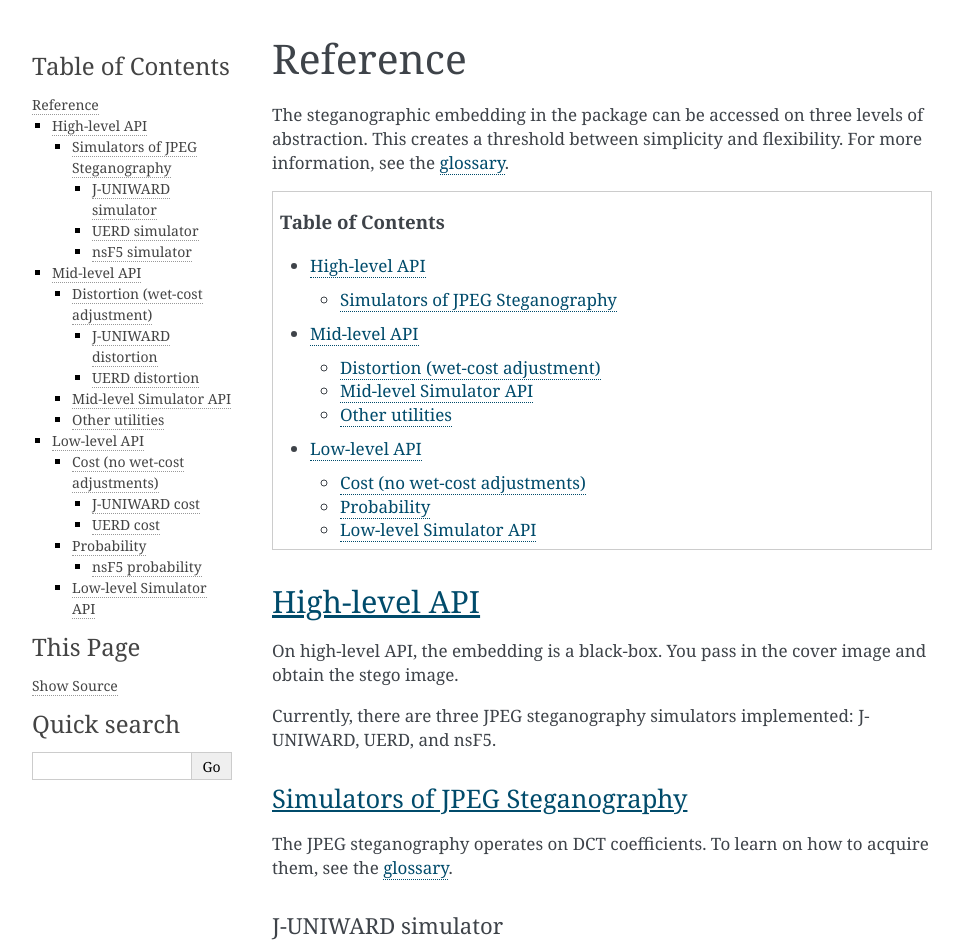
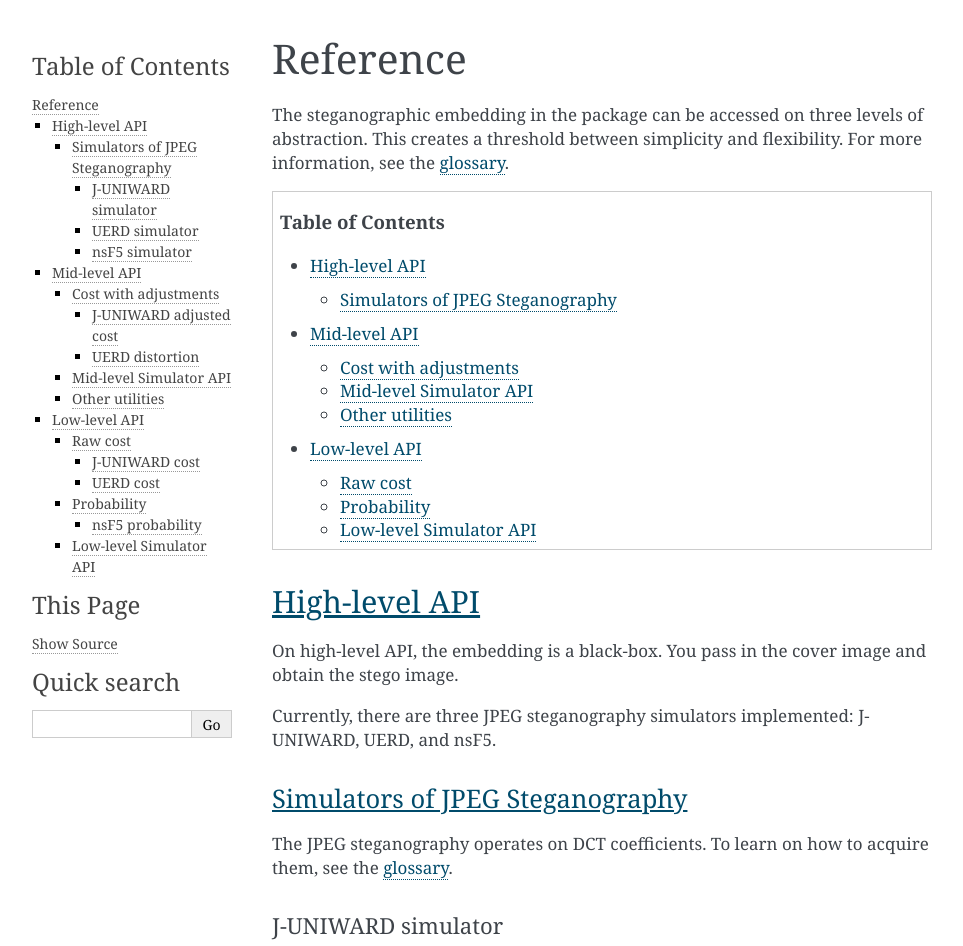
Before and after one commit to uibk-uncover/conseal, a Sphinx documentation site: the page built from docs/reference.rst, in a window 1280 px wide and 1400 px high, cut to the strip 0-946 px from the top of the window. Shown: the whole strip, without its empty margins (148-1111 px from the left). Built offline with Sphinx 7.4.7, drawn with Linux system fonts in a browser that asks for light colours; some of the changed text lies outside the part shown.

Commit message:
cost renamed in docs

```diff
--- a/docs/glossary.rst
+++ b/docs/glossary.rst
@@ -64,8 +64,8 @@ Sublattice simulator
 *Will be added in the future*
 
 
-Distortion functions
---------------------
+Cost functions
+--------------
 
 Uniform Embedding Revisited Distortion (UERD)
 ^^^^^^^^^^^^^^^^^^^^^^^^^^^^^^^^^^^^^^^^^^^^^
--- a/docs/reference.rst
+++ b/docs/reference.rst
@@ -52,18 +52,18 @@ Mid-level API
 
 On mid-level API, you separately compute the distortion (automatically adjusted for wet elements already), and run the simulator.
 
-Distortion (wet-cost adjustment)
-^^^^^^^^^^^^^^^^^^^^^^^^^^^^^^^^
+Cost with adjustments
+^^^^^^^^^^^^^^^^^^^^^
 
-J-UNIWARD distortion
-""""""""""""""""""""
+J-UNIWARD adjusted cost
+"""""""""""""""""""""""
 
-.. autofunction:: conseal.juniward.compute_distortion
+.. autofunction:: conseal.juniward.compute_cost_adjusted
 
 UERD distortion
 """""""""""""""
 
-.. autofunction:: conseal.uerd.compute_distortion
+.. autofunction:: conseal.uerd.compute_cost_adjusted
 
 Mid-level Simulator API
 ^^^^^^^^^^^^^^^^^^^^^^^
@@ -86,8 +86,8 @@ the raw cost (without wet-pixel adjustment),
 the probability calculation (together with the lambda parameter), and
 the simulator which takes the probabilities.
 
-Cost (no wet-cost adjustments)
-^^^^^^^^^^^^^^^^^^^^^^^^^^^^^^
+Raw cost
+^^^^^^^^
 
 J-UNIWARD cost
 """"""""""""""
```
